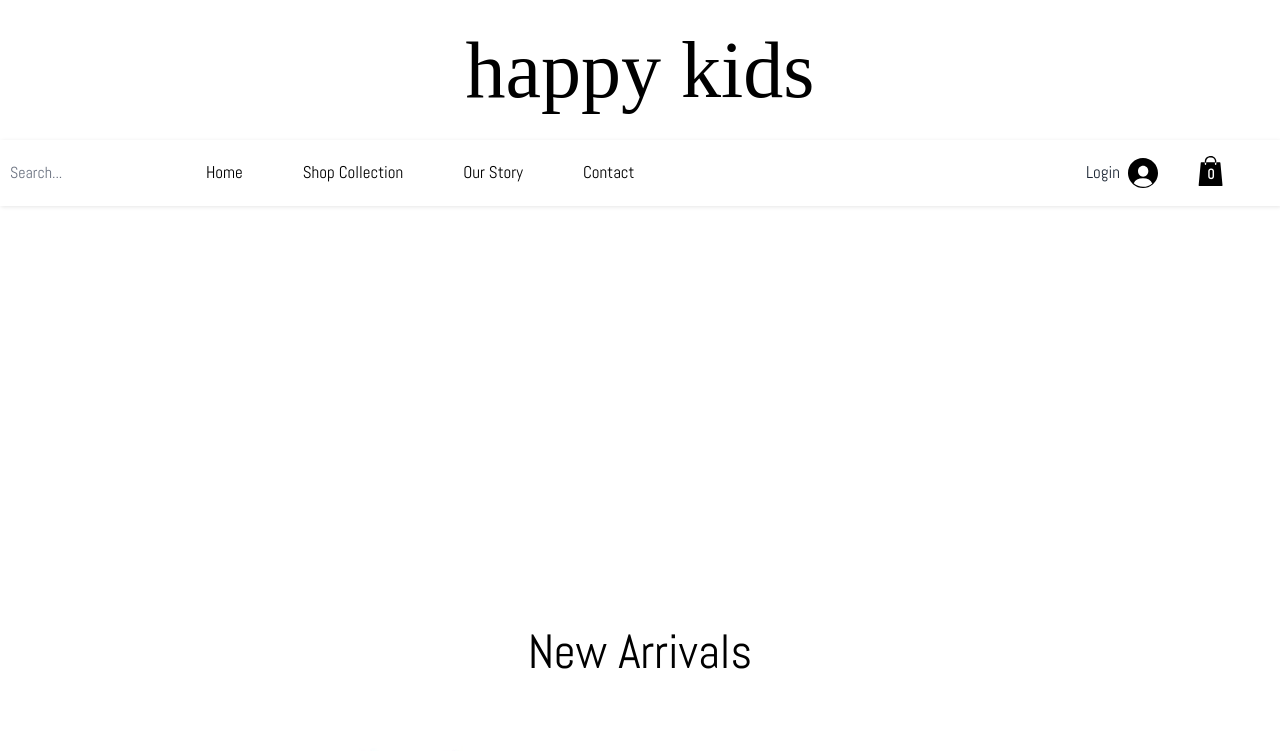
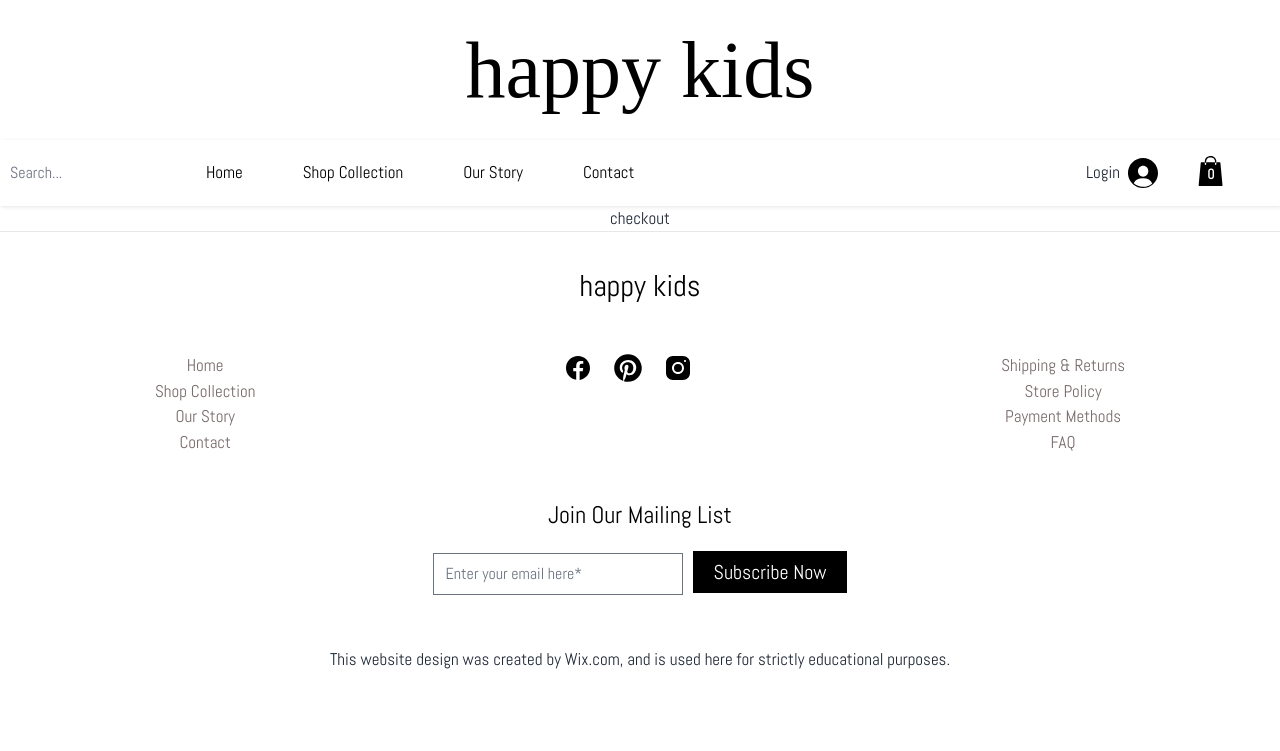
Before and after one commit to VitalinaKuzmenko/happy-kids-eshop, a React (Create React App) app: page /checkout in a window 1280 px wide. Shown: the top 751 px of the page. Built offline with nearby package versions, Linux system fonts and the light colour scheme; a web font is replaced by a local one.

Commit message:
Adding react-route-dom library, adding first routes, creating pages

```diff
--- a/package.json
+++ b/package.json
@@ -16,6 +16,7 @@
     "react": "^18.2.0",
     "react-auto-image-slider": "^1.0.0",
     "react-dom": "^18.2.0",
+    "react-router-dom": "^6.10.0",
     "react-scripts": "5.0.1",
     "styled-components": "^5.3.9",
     "web-vitals": "^2.1.4"
--- a/src/App.js
+++ b/src/App.js
@@ -1,14 +1,15 @@
 import "./App.css";
-import Header from "./Header";
-import Home from "./Home";
-import Footer from "./Footer";
+import MainPage from "./pages/MainPage";
+import CheckoutPage from "./pages/CheckoutPage";
+import { Routes, Route } from "react-router-dom";
 
 function App() {
   return (
     <div className="App">
-      <Header />
-      <Home />
-      <Footer />
+      <Routes>
+        <Route path="/" element={<MainPage />} />
+        <Route path="/checkout" element={<CheckoutPage />} />
+      </Routes>
     </div>
   );
 }
--- a/src/Footer.css
+++ b/src/Footer.css
@@ -1,3 +1,9 @@
+footer {
+  max-width: 1550px;
+  display: block;
+  margin: 0 auto;
+}
+
 h4 {
   font-size: 30px;
   color: black;
--- a/src/Header.css
+++ b/src/Header.css
@@ -39,6 +39,10 @@ h1 {
 
 .header__ li a:hover,
 .header__ .menu-btn__:hover {
+  color: rgb(206, 68, 9);
+}
+
+.header__ li a.active {
   color: rgb(206, 68, 9);
 }
 
--- a/src/Header.js
+++ b/src/Header.js
@@ -2,6 +2,7 @@ import React from "react";
 import "./Header.css";
 import Login from "./icons/login.svg";
 import Basket from "./icons/cart.svg";
+import { NavLink, Link } from "react-router-dom";
 
 const Header = () => {
   return (
@@ -15,16 +16,16 @@ const Header = () => {
         </label>
         <ul className="menu__">
           <li>
-            <a href="#work">Home</a>
+            <NavLink to="/">Home</NavLink>
           </li>
           <li>
-            <a href="#about">Shop Collection</a>
+            <NavLink to="/shop">Shop Collection</NavLink>
           </li>
           <li>
-            <a href="#careers">Our Story</a>
+            <NavLink to="/about">Our Story</NavLink>
           </li>
           <li>
-            <a href="#contact">Contact</a>
+            <NavLink to="/contact">Contact</NavLink>
           </li>
         </ul>
         <div className="mt-4">
@@ -33,10 +34,12 @@ const Header = () => {
               <p className="pr-2">Login</p>
               <img src={Login} alt="login-icon" />
             </div>
-            <div className="basket flex items-center px-5 cursor-pointer">
-              <img className="pb-1 " src={Basket} alt="basket-icon" />
-              <p className="text-on-cart">0</p>
-            </div>
+            <Link to="/checkout">
+              <div className="basket flex items-center px-5 cursor-pointer">
+                <img className="pb-1 " src={Basket} alt="basket-icon" />
+                <p className="text-on-cart">0</p>
+              </div>
+            </Link>
           </div>
         </div>
       </header>
--- a/src/index.js
+++ b/src/index.js
@@ -3,11 +3,14 @@ import ReactDOM from "react-dom/client";
 import "./index.css";
 import App from "./App";
 import reportWebVitals from "./reportWebVitals";
+import { BrowserRouter } from "react-router-dom";
 
 const root = ReactDOM.createRoot(document.getElementById("root"));
 root.render(
   <React.StrictMode>
-    <App />
+    <BrowserRouter>
+      <App />
+    </BrowserRouter>
   </React.StrictMode>
 );
 
--- /dev/null
+++ b/src/pages/CheckoutPage.js
@@ -0,0 +1,15 @@
+import React from "react";
+import Header from "../Header";
+import Footer from "../Footer";
+
+const CheckoutPage = () => {
+  return (
+    <>
+      <Header />
+      <div>checkout</div>
+      <Footer />
+    </>
+  );
+};
+
+export default CheckoutPage;
--- /dev/null
+++ b/src/pages/MainPage.js
@@ -0,0 +1,16 @@
+import React from "react";
+import Header from "../Header";
+import Home from "../Home";
+import Footer from "../Footer";
+
+const MainPage = () => {
+  return (
+    <>
+      <Header />
+      <Home />
+      <Footer />
+    </>
+  );
+};
+
+export default MainPage;
```
Also changed, not shown: src/pages/AboutPage.js (added), src/pages/ContactPage.js (added), src/pages/LoginPage.js (added), src/pages/ShopPage.js (added), 1 other file (tests, documents, lock files or other folders).
